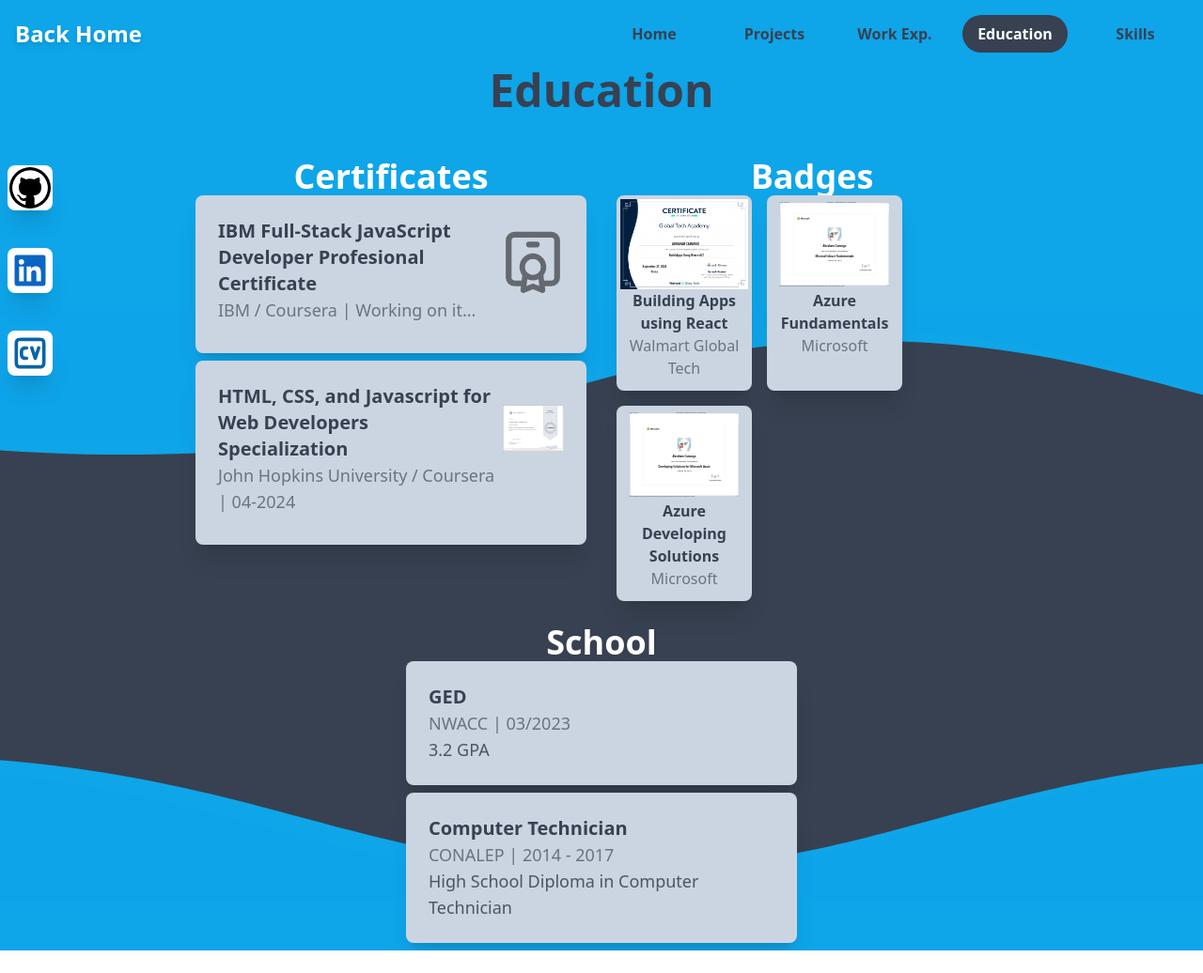
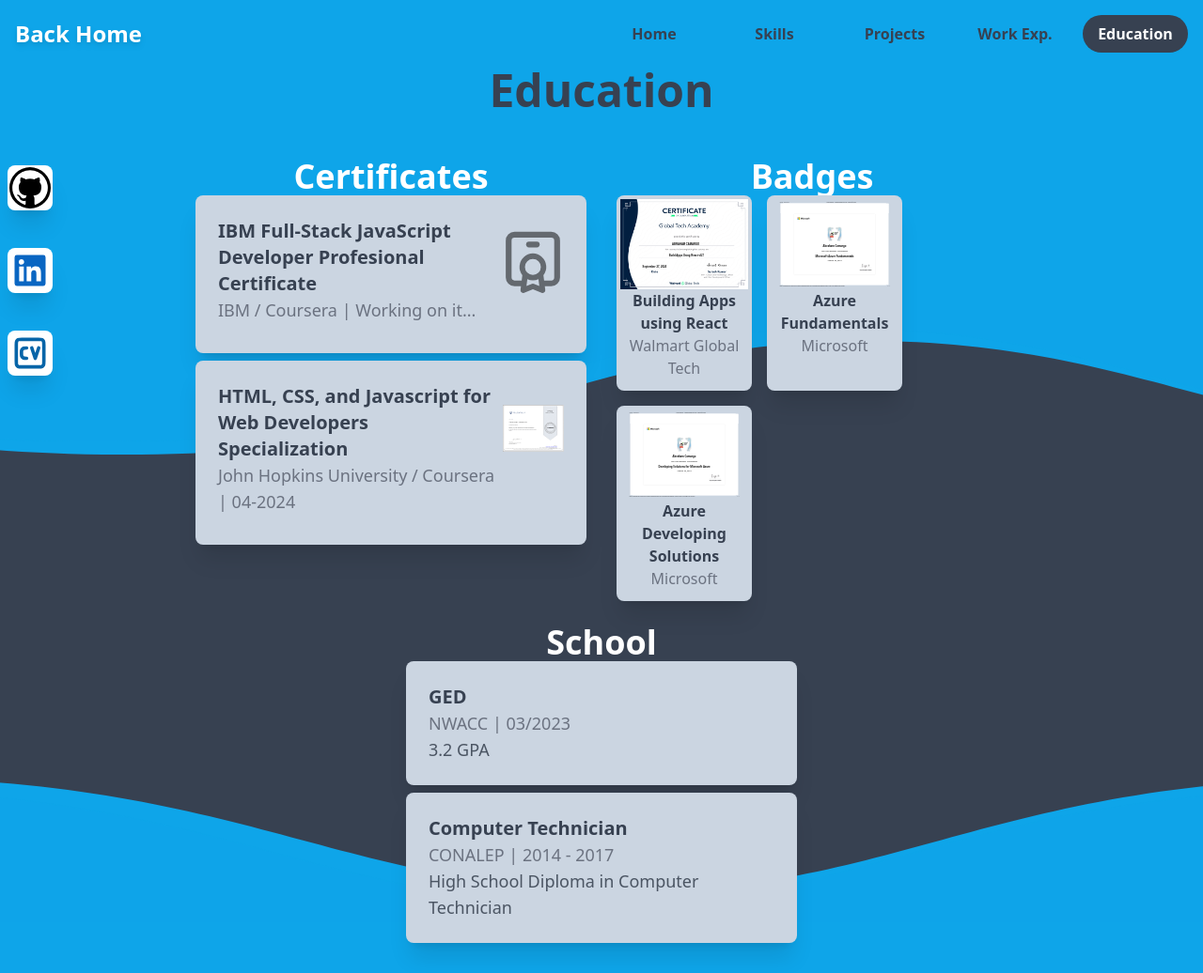
Before and after one commit to Suberror27/abrahams_portfolio, a Next.js app: page /education in a window 1280 px wide. Shown: the whole page at 94% size. Before the commit the page ends 1012 px from the top, so only its background shows below. Built offline with nearby package versions, Linux system fonts and the light colour scheme.

Commit message:
Kept working on workExperience.js

```diff
--- a/components/NavigationBar.js
+++ b/components/NavigationBar.js
@@ -33,10 +33,10 @@
     const links = [
       {value: "/", title: "Home"},
       // {value: "/about", title: "About Me"},
+      {value: "/skills", title: "Skills"},
       {value: "/projects", title: "Projects"},
       {value: "/workExperience", title: "Work Exp."},
       {value: "/education", title: "Education"},
-      {value: "/skills", title: "Skills"},
       // {value: "/contact", title: "Contact"},
 
     ]
--- a/pages/education.js
+++ b/pages/education.js
@@ -48,7 +48,7 @@
         <div className="grid grid-rows-1">
           <div className="grid grid-cols-1 md:grid-cols-1 md:justify-items-center">
 
-            <div className="pt-4 pb-2 md:w-1/2">
+            <div className="pt-4 pb-8 md:w-1/2">
               <h1 className="font-semibold text-white text-2xl md:text-4xl text-center">School</h1>
               <Container information={education} />
             </div>
```
Also changed, not shown: 1 other file (tests, documents, lock files or other folders).
